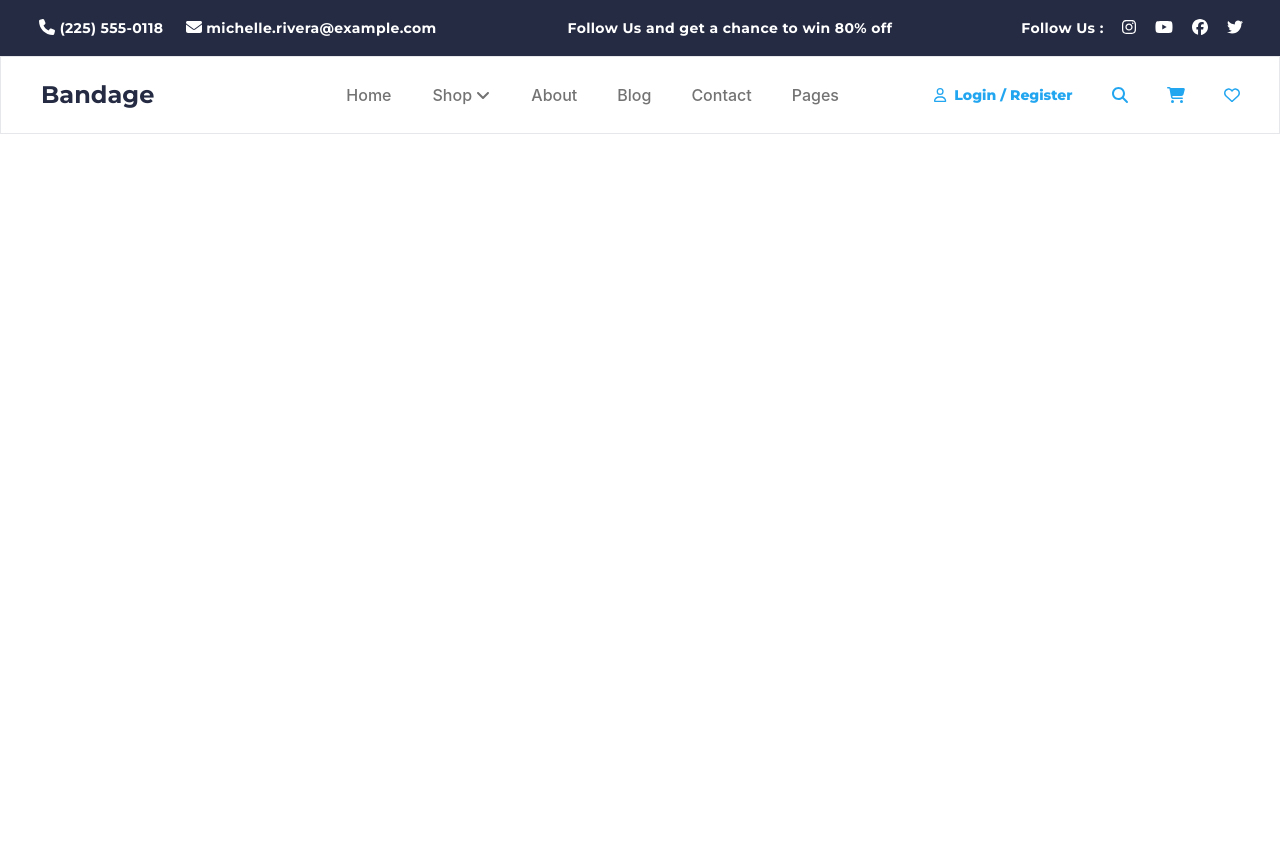
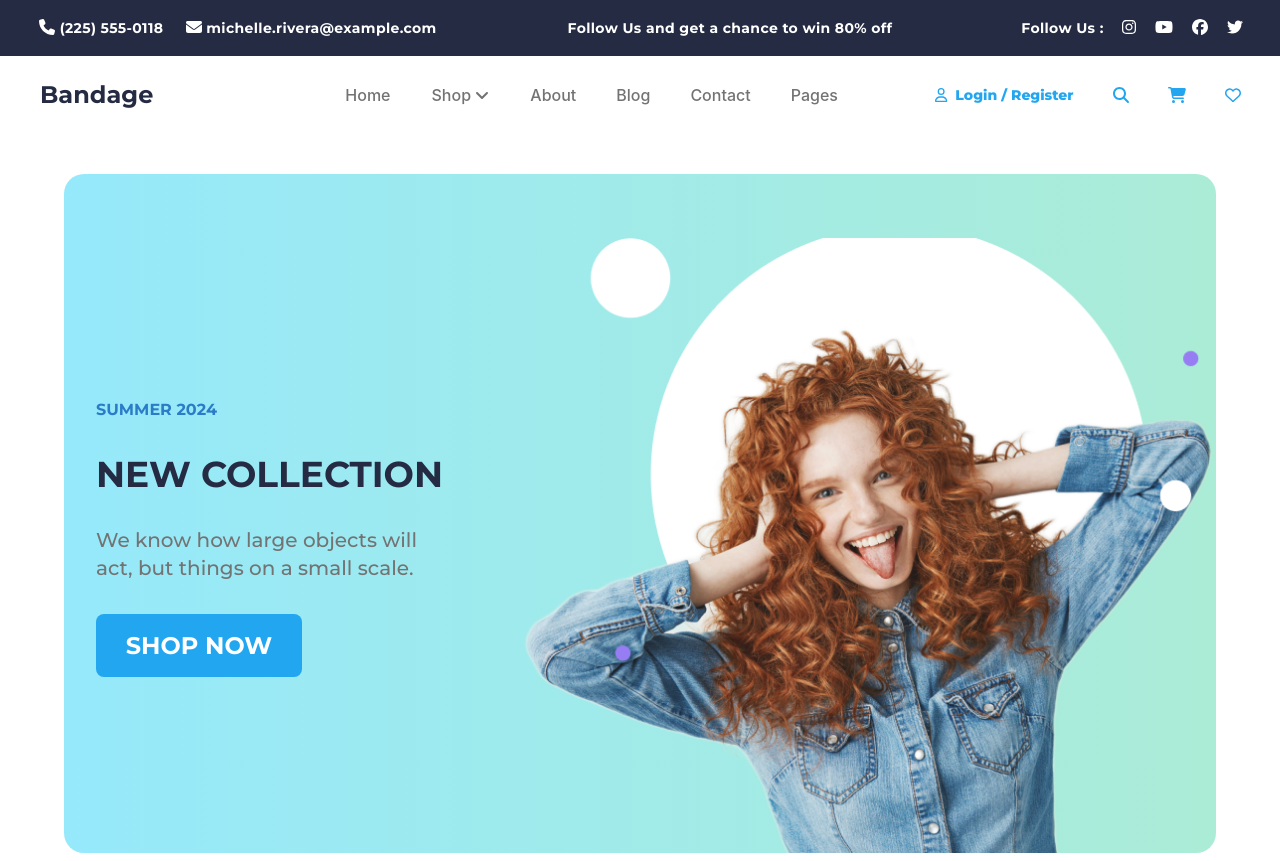
Before and after one commit to alicansadeler/my-ecommerce, a React (Vite) app: page / in a window 1280 px wide. Before the commit the page ends 800 px from the top, so only its background shows below. Built offline with nearby package versions, Linux system fonts and the light colour scheme.

Commit message:
header tamamlandi

```diff
--- a/src/components/headerComponents/CarouselHeader.jsx
+++ b/src/components/headerComponents/CarouselHeader.jsx
@@ -3,19 +3,24 @@ import { data } from "../../data";
 export const CarouselHeader = () => {
   const headerData = data.header.headerData;
   return (
-    <div
-      className="bg-lineer-blue min:w-80 max:h-[900px]
-     flex flex-col items-center justify-around gap-10 m-2 rounded-[20px] mt-20 font-montserrat"
-    >
-      <h2 className="mt-12  text-bgDarkBlue text-base font-bold">
-        {headerData.subtitle}
-      </h2>
-      <h1 className="text-bgDark text-4xl font-bold ">{headerData.title}</h1>
-      <p className="text-bgGray text-xl font-normal">{headerData.text}</p>
-      <button className="bg-bgBlue text-white text-2xl font-semibold">
-        SHOP NOW
-      </button>
-      <img src={"/col-md-6.png"} alt="" className="object-cover mt-16" />
-    </div>
+    <>
+      <div className="bg-lineer-blue  flex flex-col items-center justify-around gap-10 m-2 rounded-[20px] mt-20 font-montserrat lg:mx-16 lg:mt-10 lg:flex-row lg:text-left lg:justify-around">
+        <div className="px-8 space-y-8  lg:w-[420px]">
+          <h2 className="mt-12  text-bgDarkBlue text-base font-bold ">
+            {headerData.subtitle}
+          </h2>
+          <h1 className="text-bgDark text-4xl font-bold ">
+            {headerData.title}
+          </h1>
+          <p className="text-bgGray text-xl  font-medium">{headerData.text}</p>
+          <button className="bg-bgBlue text-white text-2xl font-bold">
+            SHOP NOW
+          </button>
+        </div>
+        <div>
+          <img src={"/col-md-6.png"} alt="" className="object-cover mt-16 " />
+        </div>
+      </div>
+    </>
   );
 };
--- a/src/components/headerComponents/NavbarLight.jsx
+++ b/src/components/headerComponents/NavbarLight.jsx
@@ -16,7 +16,7 @@ const NavbarLight = () => {
   };
 
   const MobileHamburgerContent = () => (
-    <ul className="MOBIL-HAMBURGER-ICERIK flex flex-col items-center justify-between min-h-[250px] lg:flex lg:flex-row lg:justify-start lg:w-[400px]  lg:items-start lg:text-start lg:gap-28 lg:bg-white">
+    <ul className="MOBIL-HAMBURGER-ICERIK flex flex-col items-center justify-between min-h-[250px] lg:flex lg:flex-row lg:justify-start lg:w-[400px]  lg:items-start lg:text-start lg:gap-20 lg:bg-white lg:pl-10">
       <ul className="my-8 space-y-4 font-montserrat lg:space-y-8">
         <h4 className="font-bold text-sm text-bgDark border-b lg:border-none">
           Kadın
@@ -43,9 +43,9 @@ const NavbarLight = () => {
   );
 
   return (
-    <div className="flex justify-start items-center lg:flex-row  lg:h-[78px] lg:m-0 border">
+    <div className="flex justify-around items-center lg:flex-row  lg:h-[78px] lg:m-0 ">
       <nav className="lg:m-0 lg:w-full lg:flex lg:items-center">
-        <div className="flex flex-row  w-screen justify-around items-center lg:w-full lg:justify-around lg:pl-10">
+        <div className="flex flex-row  w-screen justify-around mt-4 items-center lg:w-full lg:justify-around lg:pl-10 lg:mt-0">
           <span className="font-montserrat text-bgDark text-base font-bold leading-8 lg:text-2xl lg:order-1">
             Bandage
           </span>
@@ -54,7 +54,7 @@ const NavbarLight = () => {
             <div className="flex">
               <a
                 href=""
-                className="hidden lg:block lg:text-center text-sm font-extrabold text-bgBlue font-montserrat"
+                className="hidden lg:block lg:text-center text-sm font-extrabold text-bgBlue font-montserrat hover:text-blue-300"
               >
                 <FontAwesomeIcon
                   icon={faUser}
@@ -62,13 +62,13 @@ const NavbarLight = () => {
                 />
                 Login
               </a>
-              <span className="hidden lg:block lg:text-center text-sm font-extrabold text-bgBlue font-montserrat lg:px-1">
+              <span className="hidden lg:block lg:text-center text-sm font-extrabold text-bgBlue font-montserrat lg:px-1 ">
                 /
               </span>
 
               <a
                 href=""
-                className="hidden lg:block lg:text-center text-sm font-extrabold text-bgBlue font-montserrat"
+                className="hidden lg:block lg:text-center text-sm font-extrabold text-bgBlue font-montserrat hover:text-blue-300"
               >
                 Register
               </a>
--- a/src/layout/Header.jsx
+++ b/src/layout/Header.jsx
@@ -1,13 +1,16 @@
+import { CarouselHeader } from "../components/headerComponents/CarouselHeader";
 import NavbarDark from "../components/headerComponents/NavbarDark";
 import NavbarLight from "../components/headerComponents/NavbarLight";
 
 const Header = () => {
   return (
-    <>
+    <div className="w-full">
       <NavbarDark />
       <NavbarLight />
-    </>
+      <CarouselHeader />
+    </div>
   );
 };
 
 export default Header;
+//
```
